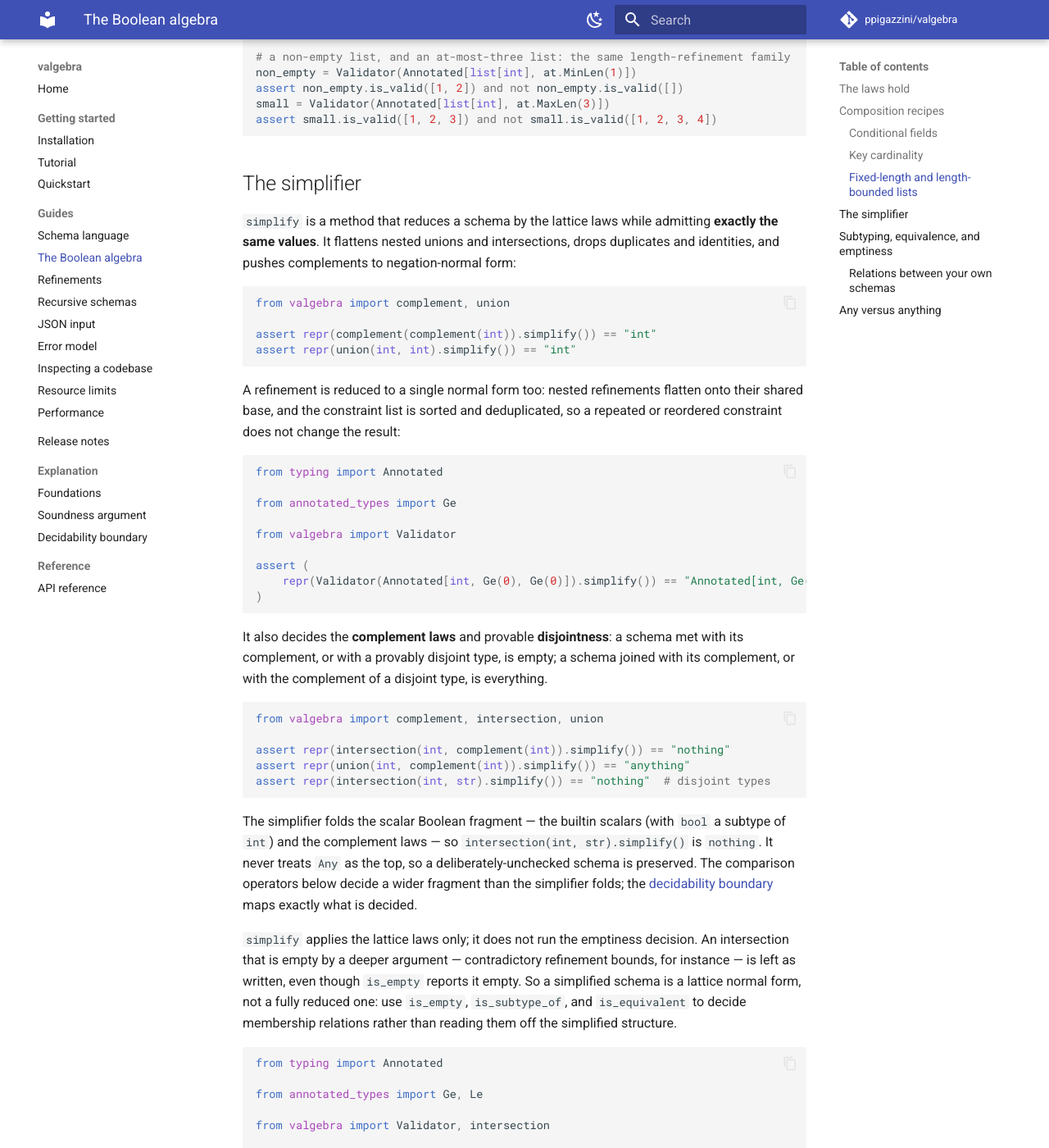
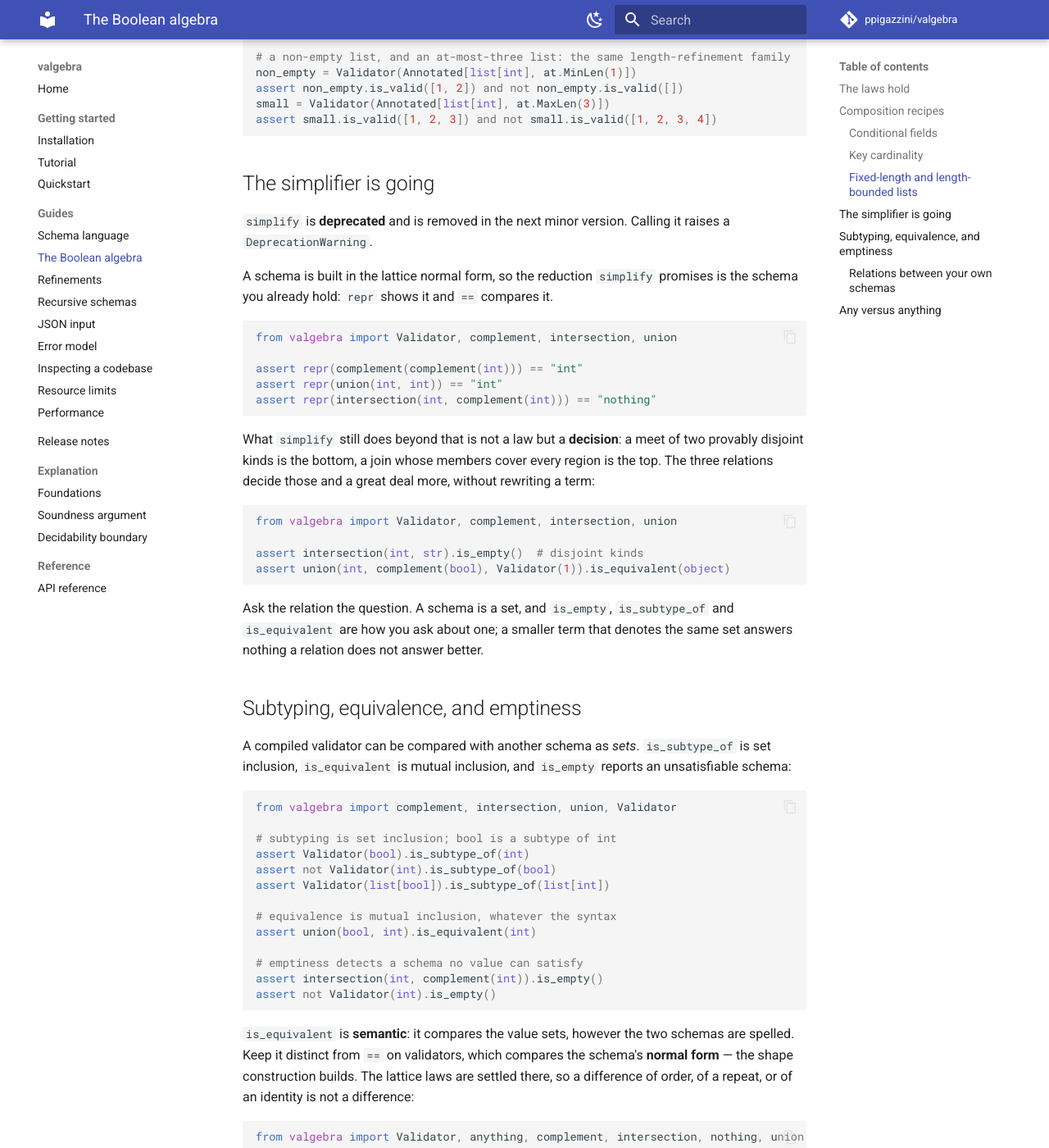
Before and after one commit to ppigazzini/valgebra, an MkDocs documentation site: the page built from docs/04-algebra.md, in a window 1280 px wide and 1400 px high, scrolled down 3973 px. Shown: the whole window at 82% size. Built offline with MkDocs 1.6.1 and Material for MkDocs 9.7.7, drawn with Linux system fonts in a browser that asks for light colours; comment, search, counter and statistics services are not loaded; some of the changed text lies outside the part shown.

Commit message:
feat: retire the term rewrites the algebra does not need
`simplify` raises a `DeprecationWarning` and is removed in the next minor
version. The reduction it promises is the schema a caller already holds:
a schema is built in the lattice normal form, so `repr` shows that form
and `==` compares it.

What it does beyond the laws is not a law but a decision -- a meet of two
provably disjoint kinds is the bottom, a join whose members cover every
region is the top -- and `is_empty`, `is_subtype_of` and `is_equivalent`
decide those and a great deal more without rewriting a term. A smaller
term denoting the same set answers nothing a relation does not answer
better, and a method that runs half the decision to rewrite a term is a
third procedure to keep sound.

`open`, `close` and `ensure` stay, and the reason is the test this
project applies to a node, read for a method. `open` and `close` rewrite
every record a schema declares at any depth, inside its recursive
definitions: the sets they produce are spellable one at a time, the
traversal is not, and that is what a whole-schema operation is. They are
functions on sets -- two records denoting one set open to one set --
which is a law with a test. `ensure` is `validate(x); return x`, kept for
what it reads as and typed as the identity it is.

The algebra page leads with the normal form rather than the method, the
README example shows `repr` instead of a call, and the tests that
exercise the folds it still performs say so where they silence the
warning.

````diff
--- a/docs/04-algebra.md
+++ b/docs/04-algebra.md
@@ -209,75 +209,37 @@ small = Validator(Annotated[list[int], at.MaxLen(3)])
 assert small.is_valid([1, 2, 3]) and not small.is_valid([1, 2, 3, 4])
 ```
 
-## The simplifier
+## The simplifier is going
 
-`simplify` is a method that reduces a schema by the lattice laws while admitting
-**exactly the same values**. It flattens nested unions and
-intersections, drops duplicates and identities, and pushes complements to
-negation-normal form:
+`simplify` is **deprecated** and is removed in the next minor version. Calling it
+raises a `DeprecationWarning`.
+
+A schema is built in the lattice normal form, so the reduction `simplify`
+promises is the schema you already hold: `repr` shows it and `==` compares it.
 
 ```python
-from valgebra import complement, union
+from valgebra import Validator, complement, intersection, union
 
-assert repr(complement(complement(int)).simplify()) == "int"
-assert repr(union(int, int).simplify()) == "int"
+assert repr(complement(complement(int))) == "int"
+assert repr(union(int, int)) == "int"
+assert repr(intersection(int, complement(int))) == "nothing"
 ```
 
-A refinement is reduced to a single normal form too: nested refinements flatten
-onto their shared base, and the constraint list is sorted and deduplicated, so a
-repeated or reordered constraint does not change the result:
+What `simplify` still does beyond that is not a law but a **decision**: a meet of
+two provably disjoint kinds is the bottom, a join whose members cover every
+region is the top. The three relations decide those and a great deal more,
+without rewriting a term:
 
 ```python
-from typing import Annotated
+from valgebra import Validator, complement, intersection, union
 
-from annotated_types import Ge
-
-from valgebra import Validator
-
-assert (
-    repr(Validator(Annotated[int, Ge(0), Ge(0)]).simplify()) == "Annotated[int, Ge(0)]"
-)
+assert intersection(int, str).is_empty()  # disjoint kinds
+assert union(int, complement(bool), Validator(1)).is_equivalent(object)
 ```
 
-It also decides the **complement laws** and provable **disjointness**: a schema
-met with its complement, or with a provably disjoint type, is empty; a schema
-joined with its complement, or with the complement of a disjoint type, is
-everything.
-
-```python
-from valgebra import complement, intersection, union
-
-assert repr(intersection(int, complement(int)).simplify()) == "nothing"
-assert repr(union(int, complement(int)).simplify()) == "anything"
-assert repr(intersection(int, str).simplify()) == "nothing"  # disjoint types
-```
-
-The simplifier folds the scalar Boolean fragment — the builtin scalars (with
-`bool` a subtype of `int`) and the complement laws — so
-`intersection(int, str).simplify()` is `nothing`. It never treats `Any` as the
-top, so a deliberately-unchecked
-schema is preserved. The comparison operators below decide a wider fragment than
-the simplifier folds; the [decidability boundary](15-decidability.md) maps exactly
-what is decided.
-
-`simplify` applies the lattice laws only; it does not run the emptiness
-decision. An intersection that is empty by a deeper argument — contradictory
-refinement bounds, for instance — is left as written, even though `is_empty`
-reports it empty. So a simplified schema is a lattice normal form, not a fully
-reduced one: use `is_empty`, `is_subtype_of`, and `is_equivalent` to decide
-membership relations rather than reading them off the simplified structure.
-
-```python
-from typing import Annotated
-
-from annotated_types import Ge, Le
-
-from valgebra import Validator, intersection
-
-contradiction = intersection(Annotated[int, Ge(10)], Annotated[int, Le(0)])
-assert contradiction.is_empty()  # decided empty
-assert repr(contradiction.simplify()) != "nothing"  # but simplify leaves it
-```
+Ask the relation the question. A schema is a set, and `is_empty`,
+`is_subtype_of` and `is_equivalent` are how you ask about one; a smaller term
+that denotes the same set answers nothing a relation does not answer better.
 
 ## Subtyping, equivalence, and emptiness
 
@@ -425,7 +387,7 @@ from valgebra import Validator, anything, complement, intersection
 assert Validator(Any) == Validator(anything)
 assert repr(Validator(Any)) == "Any"
 assert repr(Validator(anything)) == "anything"
-assert repr(complement(Any).simplify()) == "nothing"
+assert repr(complement(Any)) == "nothing"
 assert intersection(Any, complement(Any)).is_empty()
 ```
 
````
Also changed, not shown: CHANGELOG.md (+17 -0 lines), README.md (+11 -10 lines), 8 other files.
